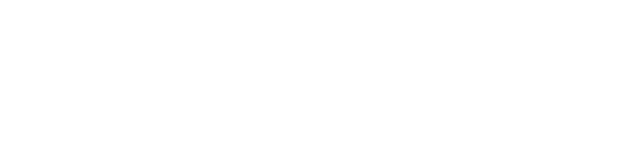
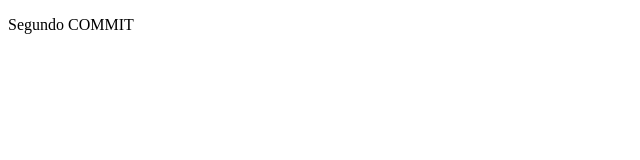
Before and after one commit to aldairtorresg/Proyecto-git, a plain HTML site: page index.html in a window 1280 px wide. Shown: the whole page, without its empty margins (0-640 px from the left). Drawn offline with Linux system fonts and the light colour scheme.

Commit message:
Version 0.0.2

```diff
--- a/index.html
+++ b/index.html
@@ -5,6 +5,6 @@
 	<title>Hola desde GIT</title>
 </head>
 <body>
-
+	<p>Segundo COMMIT</p>
 </body>
 </html>
```
